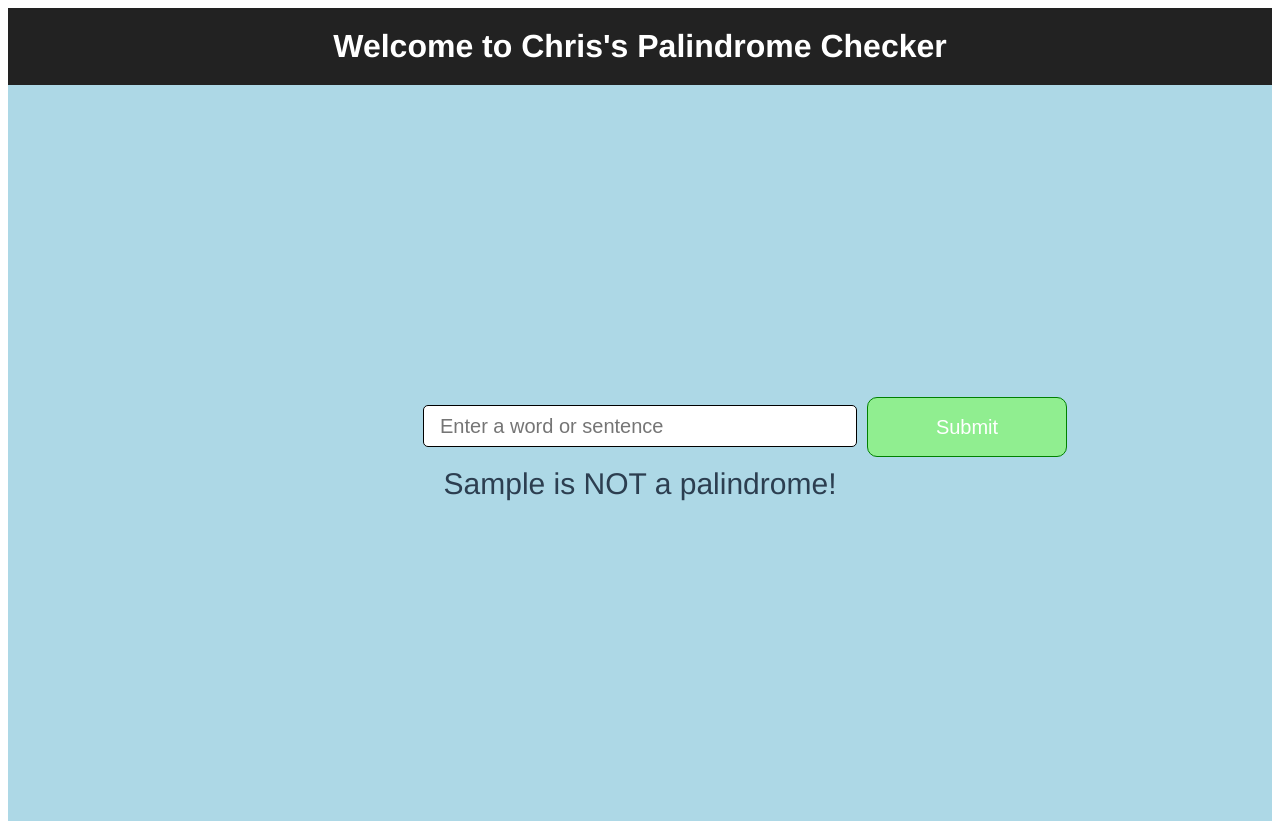
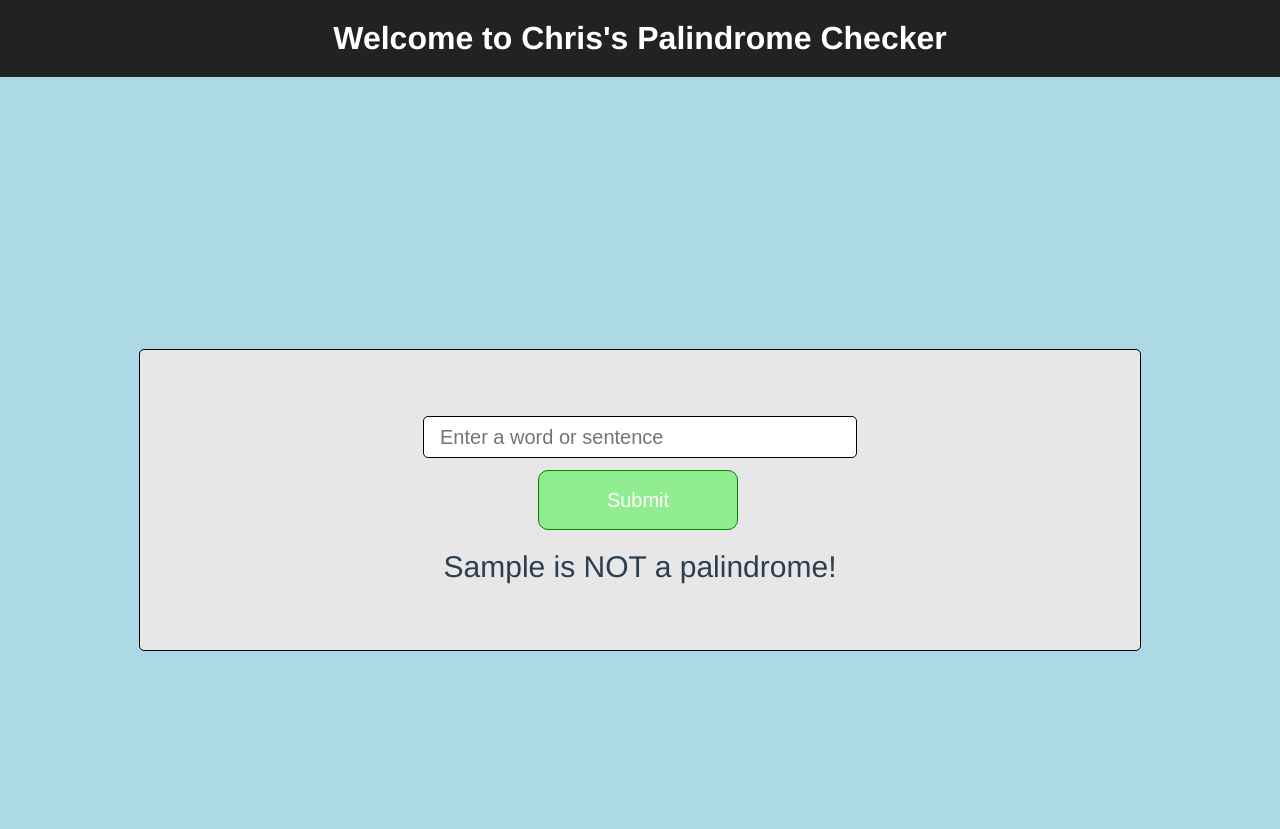
Before and after one commit to chrisstanarsenault/palidrome-checker, a Vue app: page / in a window 1280 px wide. Both pictures are taken after typing "Sample" into the empty fields and a click on the button "Submit". After the commit the page ends 800 px from the top, so only its background shows below. Built offline with nearby package versions, Linux system fonts and the light colour scheme.

Commit message:
cleaned up and added a bit of new css to smooth things out

```diff
--- a/src/App.vue
+++ b/src/App.vue
@@ -18,10 +18,12 @@ export default {
 }
 </script>
 
-<style scoped>
-body {
+<style>
+html, body {
   margin: 0;
   padding: 0;
+  height: 100%;
+  background-color: lightblue;
 }
 
 #app {
@@ -30,6 +32,5 @@ body {
   -moz-osx-font-smoothing: grayscale;
   text-align: center;
   color: #2c3e50;
-  background-color: lightblue;
 }
 </style>
--- a/src/components/Checker.vue
+++ b/src/components/Checker.vue
@@ -1,12 +1,14 @@
 <template>
+  <div id="full-container">
   <div id="palindrome-wrapper">
     <div id="form-container">
-      <form id="message" v-on:submit.prevent="onSubmit">
+      <form id="message" v-on:submit.prevent="palindromeCheck">
         <input v-model.lazy="string" id="string" name="string" placeholder="Enter a word or sentence" />
         <button>Submit</button>
         </form>
       </div>
-      <span transition=fade>{{palindrome}}{{palindromeSentence}}</span>
+      <span id="answer" transition=fade>{{palindrome}}{{palindromeSentence}}</span>
+  </div>
   </div>
 </template>
 
@@ -19,14 +21,10 @@ export default {
       palindrome: "",
       palindromePass: false,
       isTrue: false,
-      palindromeSentence: ""
+      palindromeSentence: "dont read me"
     }
   },
   methods: {
-    onSubmit: function() {
-      this.palindrome = this.string;
-      this.palindromeCheck()
-    },
     palindromeCheck: function() {
       const stringArray = this.string.toLowerCase().split("");
       const mapString1 = stringArray.map(s => s).join().replace(/[^A-Za-z0-9]+/g, "");
@@ -43,6 +41,7 @@ export default {
         this.isTrue = false;
         this.palindromeSentence = " is NOT a palindrome!"
       }
+      document.getElementById("answer").style.visibility = "visible"
       this.string="";
     }
   }
@@ -51,14 +50,30 @@ export default {
 
 <!-- Add "scoped" attribute to limit CSS to this component only -->
 <style scoped>
-  #palindrome-wrapper {
-    padding: 20rem;
+  #full-container {
+    margin-top: 100px;
+    position: fixed;
+    top: 50%;
+    left: 50%;
+    transform: translate(-50%, -50%)
   }
 
-  #form-container {
+  #palindrome-wrapper {
     display: flex;
+    flex-direction: column;
+    align-items: center;
     justify-content: center;
-    align-items: center;
+    height: 300px;
+    width: 1000px;
+    background-color: rgb(231, 231, 231);
+    border: 1px solid black;
+    border-radius: 5px;
+
+  }
+
+  #message {
+    display: flex;
+    flex-direction: column;
   }
 
   input {
@@ -75,9 +90,8 @@ export default {
     background-color: lightgreen;
     color: white;
     font-size: 20px;
-    margin-left: 10px;
+    margin-left: 115px;
     margin-top: -8px;
-    position: absolute;
     height: 60px;
     width: 200px;
     border-radius: 10px;
@@ -85,7 +99,8 @@ export default {
   }
 
   span {
-    margin-top: 10px;
+    margin-top: 20px;
     font-size: 30px;
+    visibility: hidden;
   }
 </style>
```
